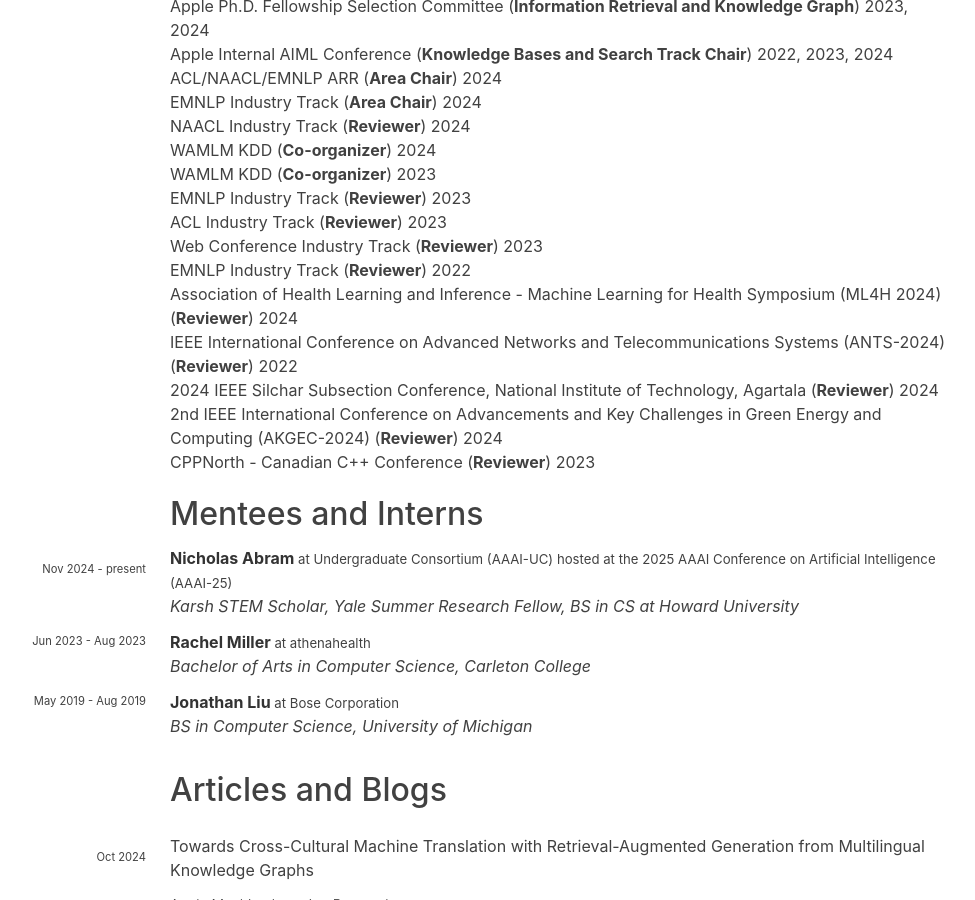
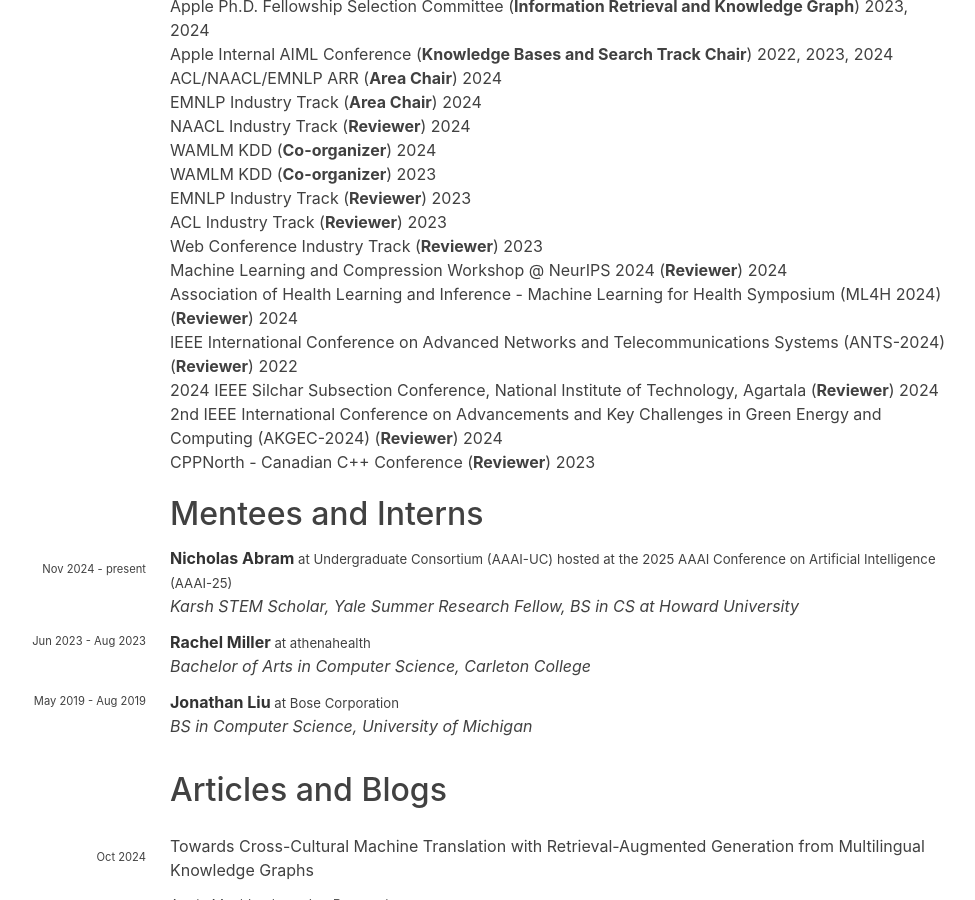
Before and after one commit to hariharanragothaman/hariharanragothaman.github.io, a Jekyll site: the page built from cv.md, in a window 1280 px wide and 900 px high, scrolled down 3168 px. Shown: the whole window, without its empty margins (162-1137 px from the left). Built offline with Jekyll 4.4.1, drawn with Linux system fonts in a browser that asks for light colours; nearby versions of some CDN libraries; some web fonts are replaced.

Commit message:
Polishes and Updates

```diff
--- a/_data/reviewer.yaml
+++ b/_data/reviewer.yaml
@@ -66,11 +66,11 @@
     - year: 2023
       url: https://www2023.thewebconf.org/calls/industry/
 
-- venue: EMNLP Industry Track
+- venue: Machine Learning and Compression Workshop @ NeurIPS 2024
   venue-shorthand: Reviewer
   years:
-    - year: 2022
-      url: https://2022.emnlp.org/calls/industry_track/
+    - year: 2024
+      url: https://neuralcompression.github.io/workshop24
 
 - venue: Association of Health Learning and Inference - Machine Learning for Health Symposium (ML4H 2024)
   venue-shorthand: Reviewer
```
